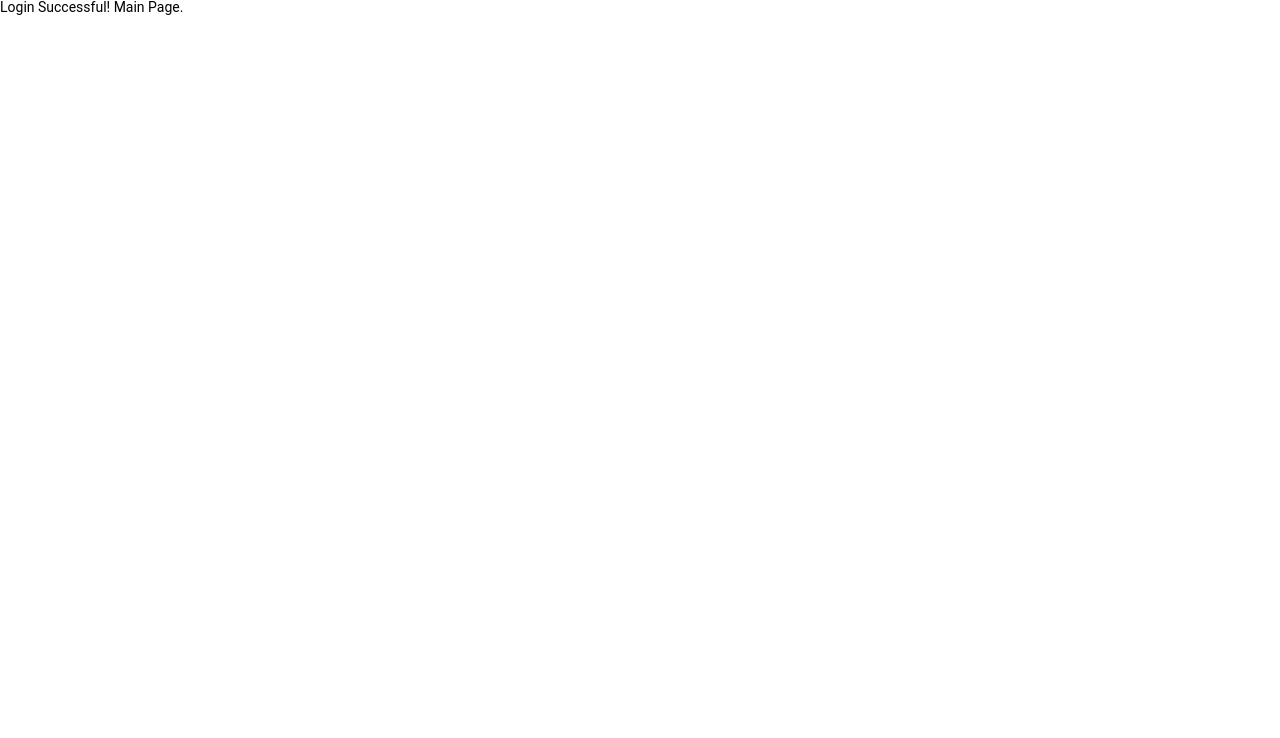
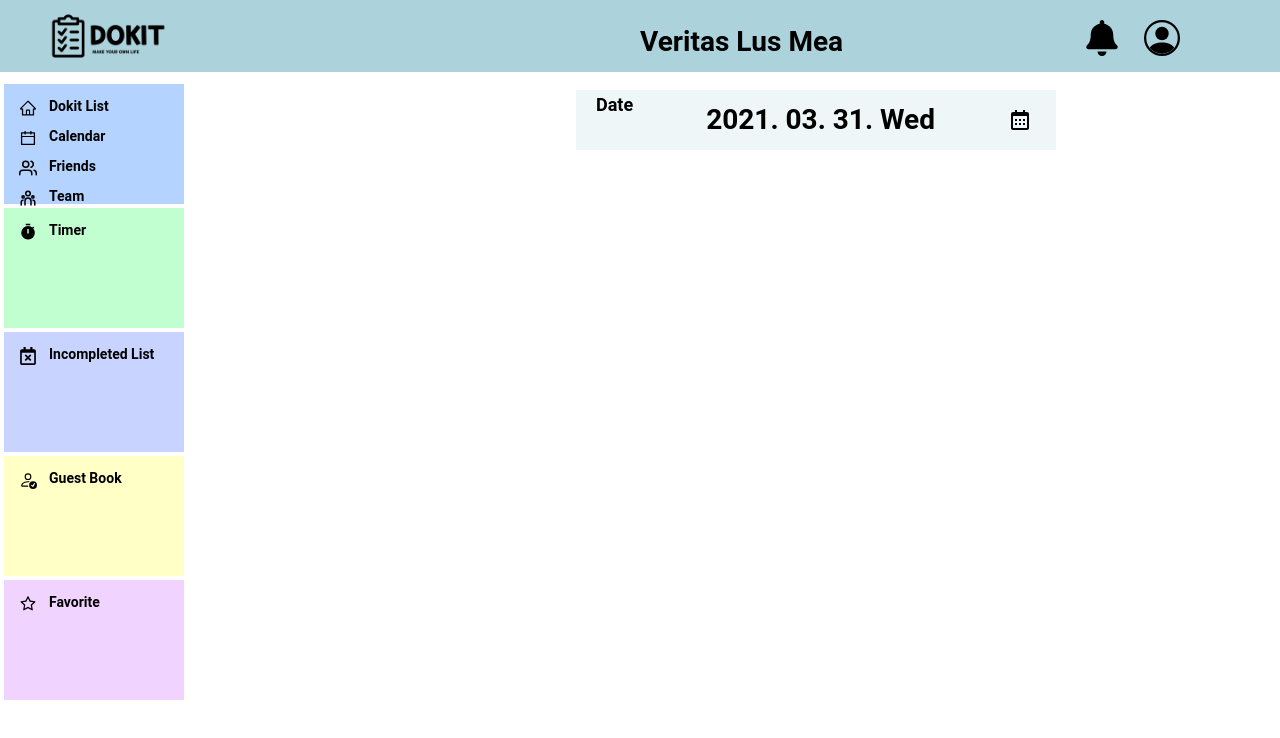
Before and after one commit to SaaaHoP/dokit, a React (Create React App) app: page /main in a window 1280 px wide. Shown: the top 738 px of the page. Built offline with nearby package versions, Linux system fonts and the light colour scheme.

Commit message:
feat/MainPage
MainPage 작성

```diff
--- a/package.json
+++ b/package.json
@@ -8,7 +8,9 @@
     "@testing-library/user-event": "^12.1.10",
     "axios": "^0.21.1",
     "react": "^17.0.2",
+    "react-calendar": "^3.4.0",
     "react-cookie": "^4.0.3",
+    "react-datepicker": "^3.8.0",
     "react-dom": "^17.0.2",
     "react-google-login": "^5.2.2",
     "react-icons": "^4.2.0",
--- a/src/components/LoginPage/LoginComponent.js
+++ b/src/components/LoginPage/LoginComponent.js
@@ -64,7 +64,7 @@ const LoginComponent = () => {
     };
 
     await axios.post(`${address}/auth/login`, body).then((res) => {
-      const accessToken = res.data.token;
+      const accessToken = 'Bearer ' + res.data.token;
       axios.defaults.headers.common['Authorization'] = accessToken;
       if (res.status === 200) history.push('/main');
       // if (res.status === 200) window.location = '/about';
--- /dev/null
+++ b/src/components/MainPage/DateComponent.js
@@ -0,0 +1,24 @@
+import React from 'react';
+import ReactDatePicker from 'react-datepicker';
+import 'react-datepicker/dist/react-datepicker.css';
+import {
+  DateBox,
+  DateCenterText,
+  DateIcon,
+  DateLeftText,
+} from './StyledComponent';
+
+const DateComponent = () => {
+  return (
+    <>
+      <DateBox>
+        <DateLeftText>Date</DateLeftText>
+        <DateCenterText>2021. 03. 31. Wed</DateCenterText>
+        <DateIcon></DateIcon>
+      </DateBox>
+      {/* <ReactDatePicker /> */}
+    </>
+  );
+};
+
+export default DateComponent;
--- /dev/null
+++ b/src/components/MainPage/StyledComponent.js
@@ -0,0 +1,31 @@
+import styled from 'styled-components';
+import { BiCalendar } from 'react-icons/bi';
+
+export const DateBox = styled.div`
+  position: absolute;
+  left: 45%;
+  top: 10%;
+  margin-top: 10px;
+  display: flex;
+  width: 480px;
+  height: 60px;
+  justify-content: space-between;
+  align-items: center;
+  background-color: rgba(172, 211, 220, 0.2);
+`;
+
+export const DateLeftText = styled.div`
+  font-weight: bold;
+  font-size: 18px;
+  margin-left: 20px;
+  margin-bottom: 30px;
+`;
+export const DateCenterText = styled.div`
+  font-weight: bold;
+  font-size: 28px;
+`;
+export const DateIcon = styled(BiCalendar)`
+  width: 24px;
+  height: 24px;
+  margin-right: 24px;
+`;
--- a/src/screens/MainPage.js
+++ b/src/screens/MainPage.js
@@ -1,7 +1,14 @@
 import React from 'react';
+import MenuBar from '../components/commons/MenuBar';
+import DateComponent from '../components/MainPage/DateComponent';
 
 const MainPage = () => {
-  return <div>Login Successful! Main Page.</div>;
+  return (
+    <>
+      <MenuBar />
+      <DateComponent />
+    </>
+  );
 };
 
 export default MainPage;
```
Also changed, not shown: src/components/MainPage/TodolistComponent.js (added, +7 -0 lines), src/components/MainPage/TomorrowTodolistComponent.js (added, +7 -0 lines), src/components/MainPage/YesterdayTodolistComponent.js (added, +7 -0 lines), 1 other file (tests, documents, lock files or other folders).
